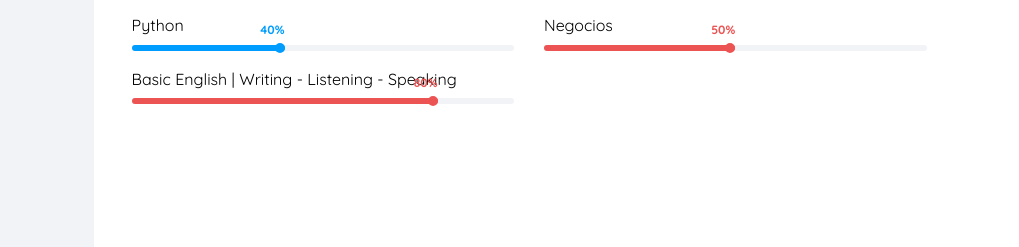
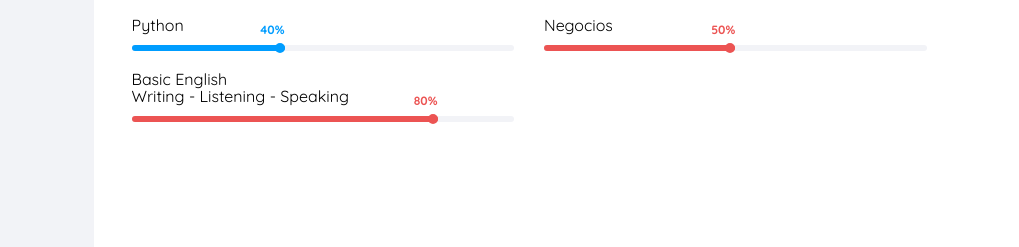
Before and after one commit to universomarin/cv, a plain HTML site: page index.html in a window 1280 px wide. Both pictures are taken after a click on the link "HABILIDADES". Shown: the part 3805-4052 px from the top of the page, 261-1280 px from the left. Drawn offline with nearby package versions, Linux system fonts and the light colour scheme; files whose address does not match are found by name; a web font is replaced by a local one.

Commit message:
Bug hablidades check

```diff
--- a/index.html
+++ b/index.html
@@ -501,7 +501,7 @@
 						</div>
 						<div class="col-md-6 animate-box" data-animate-effect="fadeInRight">
 							<div class="progress-wrap">
-								<h3>Basic English | Writing - Listening - Speaking</h3>
+								<h3>Basic English <br> Writing - Listening - Speaking</h3>
 								<div class="progress">
 								 	<div class="progress-bar color-2" role="progressbar" aria-valuenow="80"
 								  	aria-valuemin="0" aria-valuemax="100" style="width:80%">
```
